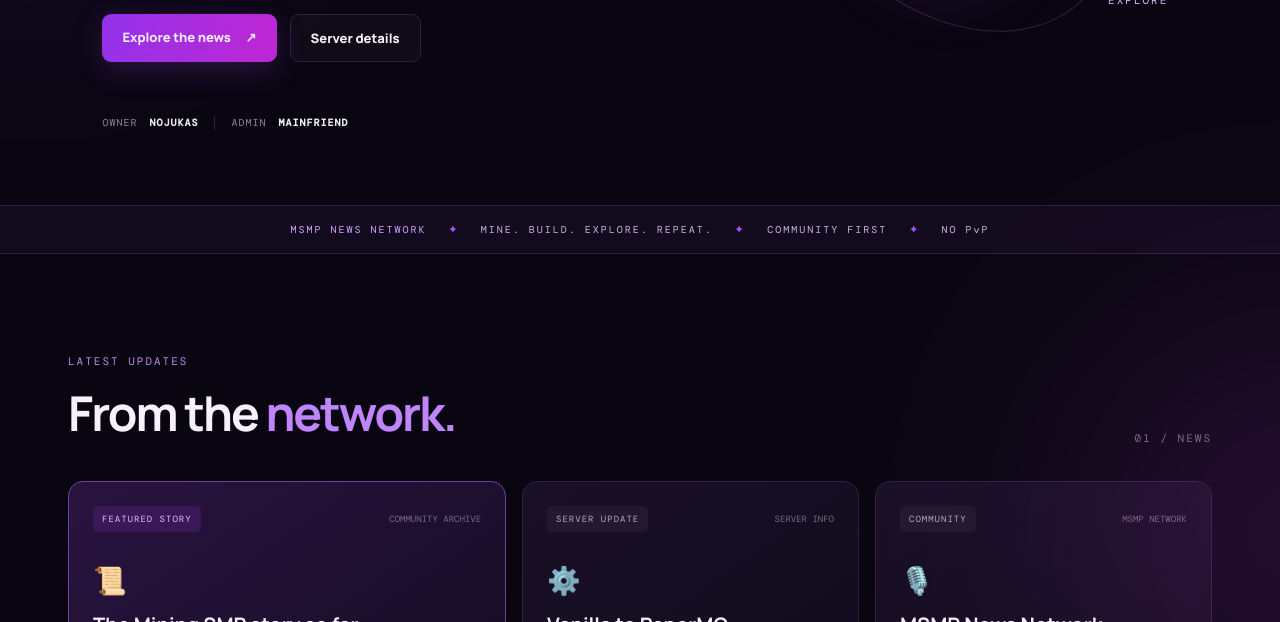
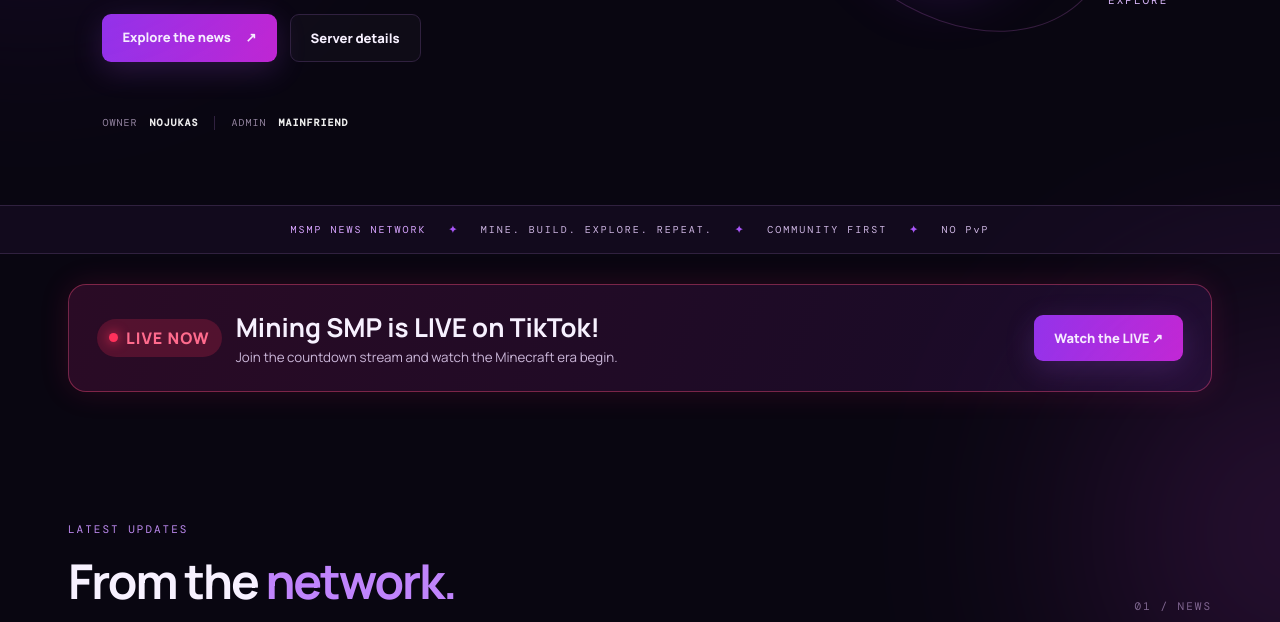
Before and after one commit to nojusycorparations-create/MSMPnews, a plain HTML site: page index.html in a window 1280 px wide. Shown: the part 577-1199 px from the top of the page. Drawn offline with nearby package versions, Linux system fonts and the light colour scheme.

Commit message:
Add TikTok LIVE announcement banner

```diff
--- a/index.html
+++ b/index.html
@@ -36,6 +36,13 @@
     </section>
 
     <section class="ticker"><span>MSMP NEWS NETWORK</span><b>✦</b> MINE. BUILD. EXPLORE. REPEAT. <b>✦</b> COMMUNITY FIRST <b>✦</b> NO PvP</section>
+
+    <section class="section" id="live-now" style="padding-top:30px;padding-bottom:30px">
+      <a href="https://www.tiktok.com/@miningsmpoffical/live" target="_blank" rel="noopener noreferrer" style="display:flex;align-items:center;justify-content:space-between;gap:20px;flex-wrap:wrap;padding:24px 28px;border:1px solid #ff4d7d66;border-radius:18px;background:linear-gradient(110deg,#2a0b25,#160b27);color:inherit;text-decoration:none;box-shadow:0 0 30px #ff246622">
+        <span style="display:flex;align-items:center;gap:14px"><span style="display:inline-flex;align-items:center;gap:8px;padding:8px 12px;border-radius:999px;background:#ff315533;color:#ff6b8d;font-weight:800;letter-spacing:1px"><span style="width:9px;height:9px;border-radius:50%;background:#ff315b;box-shadow:0 0 12px #ff315b"></span> LIVE NOW</span><span><strong style="display:block;font-size:clamp(18px,3vw,26px)">Mining SMP is LIVE on TikTok!</strong><small style="color:#cbb7d9">Join the countdown stream and watch the Minecraft era begin.</small></span></span>
+        <span class="button primary" style="white-space:nowrap">Watch the LIVE ↗</span>
+      </a>
+    </section>
 
     <section class="section" id="news">
       <div class="section-head"><div><div class="eyebrow">LATEST UPDATES</div><h2>From the <span class="purple">network.</span></h2></div><span class="section-index">01 / NEWS</span></div>
```
